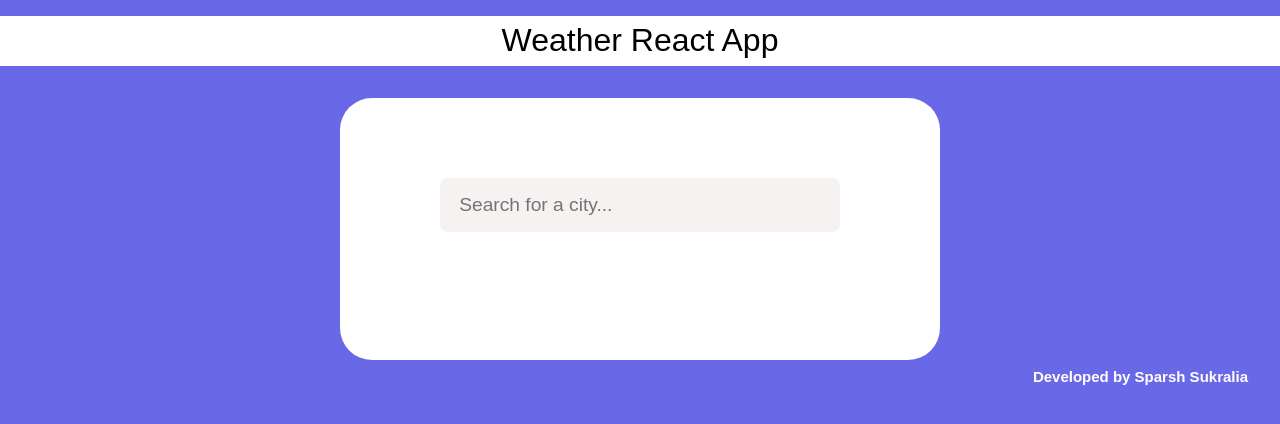
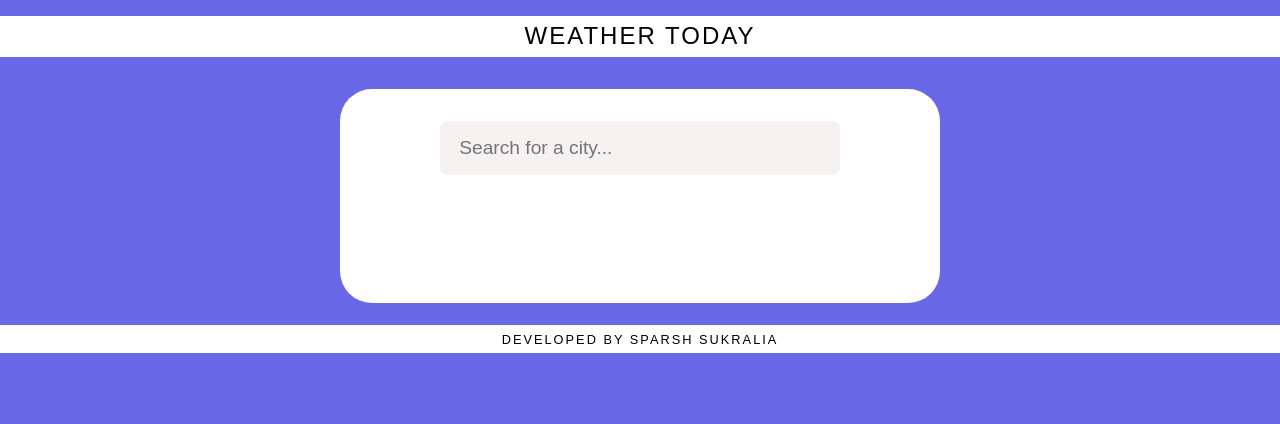
Before and after one commit to sparshsukralia/weather-app-reactjs, a React (Create React App) app: page / in a window 1280 px wide. Shown: the top 424 px of the page. Built offline with nearby package versions, Linux system fonts and the light colour scheme.

Commit message:
improvements

```diff
--- a/src/App.js
+++ b/src/App.js
@@ -56,7 +56,7 @@ function App() {
 
   return (
     <div className="app">
-      <h1>Weather React App</h1>
+      <h1>WEATHER TODAY</h1>
       <div className="app-wrap">
         <header>
           <input
--- a/src/index.css
+++ b/src/index.css
@@ -12,10 +12,25 @@ body {
 h1 {
   text-align: center;
   width: 100%;
-  font-size: 2rem;
+  letter-spacing: 2px;
+  font-size: 1.5rem;
   font-weight: bold;
   padding: 0.4rem 0;
   margin: 1rem 0;
+  color: #000000;
+  font-weight: 100;
+  background: #ffffff;
+}
+
+h3 {
+  text-align: center;
+  width: 100%;
+  text-transform: uppercase;
+  letter-spacing: 2px;
+  font-size: 0.8rem;
+  font-weight: bold;
+  padding: 0.4rem 0;
+  margin: 1.4rem 0;
   color: #000000;
   font-weight: 100;
   background: #ffffff;
@@ -26,15 +41,6 @@ h1 {
   flex-direction: column;
   justify-content: center;
   align-items: center;
-}
-
-h3 {
-  text-align: end;
-  font-size: 15px;
-  margin: 0 2rem;
-  margin-top: 0.5rem;
-  font-family: sans-serif;
-  color: #ffffff;
 }
 
 /* .app {
@@ -66,7 +72,7 @@ header {
   display: flex;
   justify-content: center;
   align-items: center;
-  padding: 5rem 2rem 2rem;
+  padding: 2rem 2rem 2rem;
 }
 
 header input {
@@ -118,7 +124,7 @@ main {
 .location .date {
   color: #000000;
   font-size: 1.8rem;
-  margin-bottom: 2rem;
+  margin-bottom: 0.5rem;
 }
 
 .current .temp {
@@ -175,19 +181,31 @@ main {
   }
 
   header {
+    margin-top: 0;
     width: 50%;
   }
 
+  header input {
+    margin-top: 0;
+    padding: 0.5rem;
+  }
+
+  .location {
+    margin-top: 0;
+    padding: 0;
+  }
+
   .city {
-    width: 70%;
+    width: 80%;
   }
 
   h6 {
     font-size: 25px;
   }
 
-  .date {
+  .location .date {
     width: 70%;
+    font-size: 1.5rem;
   }
 
   .current {
@@ -204,7 +222,8 @@ main {
     font-weight: bold;
   }
 
-  .weather-description {
-    width: 20%;
+  .current {
+    margin-left: 1.5rem;
+    margin-right: 1.5rem;
   }
 }
```
